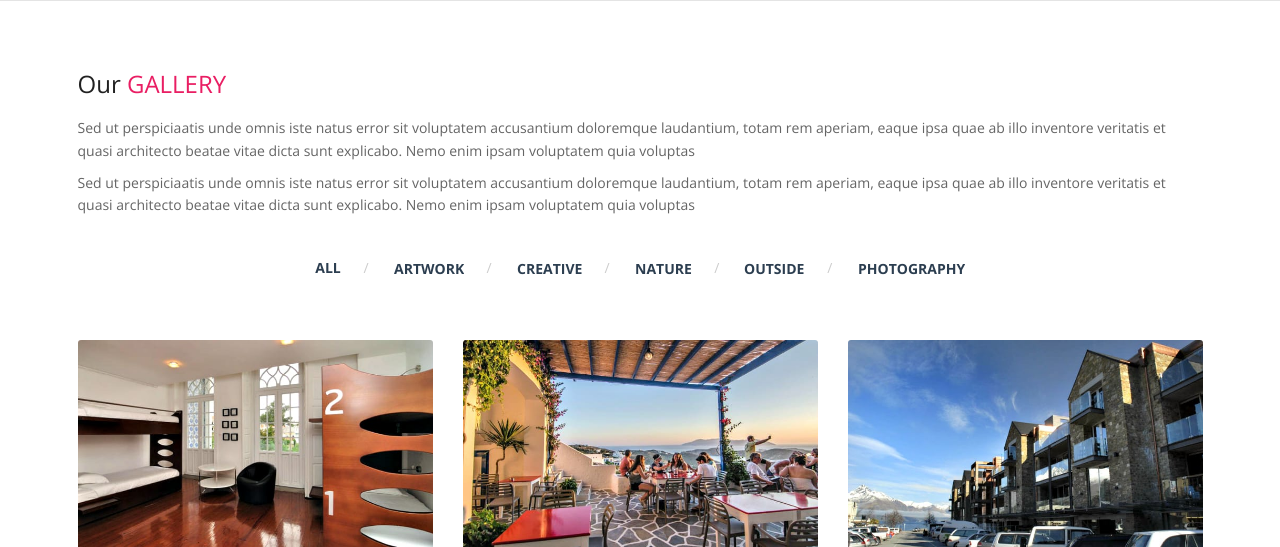
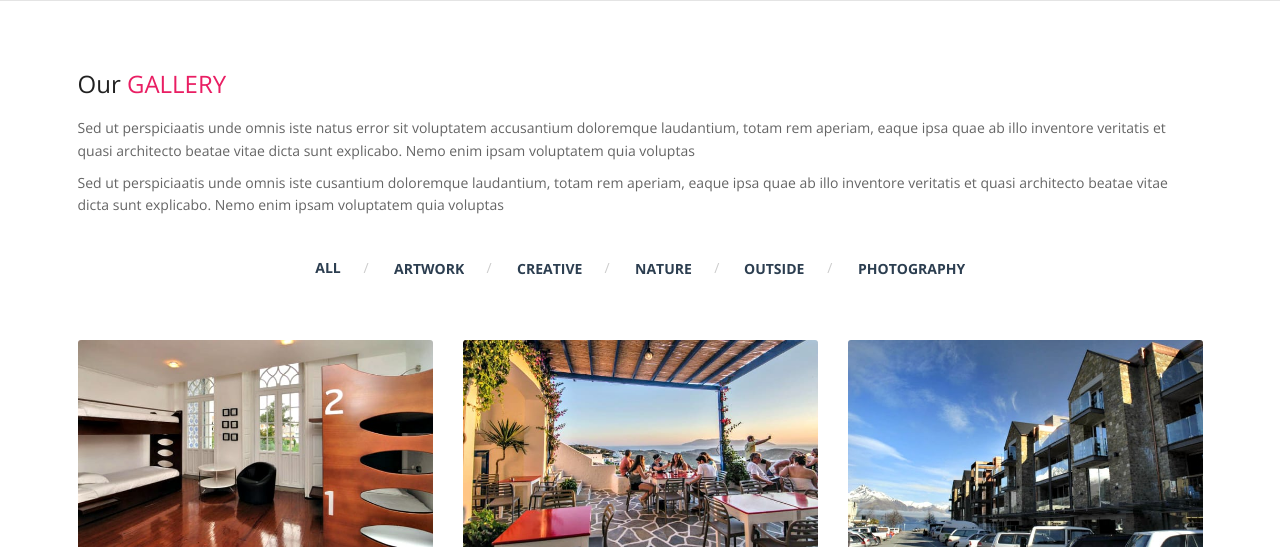
Before and after one commit to DenisMariga/Hall-Booking-Management-System, a PHP site: page /portfolio.php in a window 1280 px wide. Shown: the part 175-722 px from the top of the page. Run offline with PHP 8.4, Linux system fonts and the light colour scheme.

Commit message:
Update portfolio.php

```diff
--- a/portfolio.php
+++ b/portfolio.php
@@ -2,7 +2,7 @@
 <html lang="en">
 <head>
     <meta charset="utf-8">
-    <title>Hostel website - Gallery</title>
+    <title>Meru Slopes Hotel - Gallery</title>
     <meta name="viewport" content="width=device-width, initial-scale=1.0" />
     <meta name="description" content="" />
     <meta name="author" content="http://code4berry.com" />
@@ -41,7 +41,7 @@
                 <div class="about-logo">
                    <h3>Our <span class="color">Gallery</span></h3>
                    <p>Sed ut perspiciaatis unde omnis iste natus error sit voluptatem accusantium doloremque laudantium, totam rem aperiam, eaque ipsa quae ab illo inventore veritatis et quasi architecto beatae vitae dicta sunt explicabo. Nemo enim ipsam voluptatem quia voluptas</p>
-                   <p>Sed ut perspiciaatis unde omnis iste natus error sit voluptatem accusantium doloremque laudantium, totam rem aperiam, eaque ipsa quae ab illo inventore veritatis et quasi architecto beatae vitae dicta sunt explicabo. Nemo enim ipsam voluptatem quia voluptas</p>
+                   <p>Sed ut perspiciaatis unde omnis iste cusantium doloremque laudantium, totam rem aperiam, eaque ipsa quae ab illo inventore veritatis et quasi architecto beatae vitae dicta sunt explicabo. Nemo enim ipsam voluptatem quia voluptas</p>
                </div>
            </div>
        </div>
```
